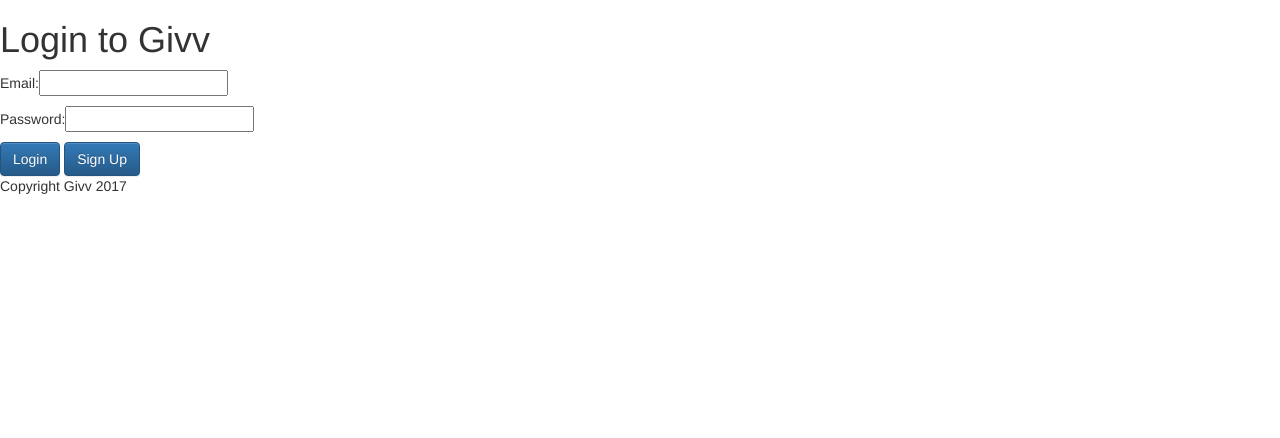
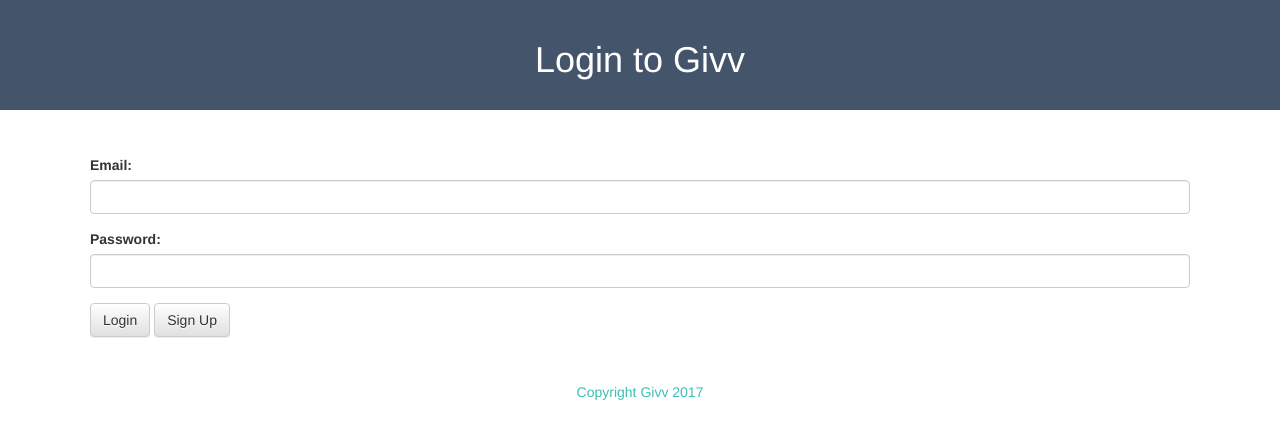
Before and after one commit to beccaht/TeamAvalanche-, a website: page public/index.html in a window 1280 px wide. Drawn offline with nearby package versions, Linux system fonts and the light colour scheme.

Commit message:
link css and html page, update form

```diff
--- a/public/index.html
+++ b/public/index.html
@@ -11,20 +11,39 @@
 	  <!-- Latest compiled and minified JavaScript -->
 	  <!-- <script src="https://maxcdn.bootstrapcdn.com/bootstrap/3.3.7/js/bootstrap.min.js" integrity="sha384-Tc5IQib027qvyjSMfHjOMaLkfuWVxZxUPnCJA7l2mCWNIpG9mGCD8wGNIcPD7Txa" crossorigin="anonymous"></script> -->
 
-	  <title>Login to Givv</title>
+    <link rel="stylesheet" href="style.css">
+
+    <script>
+        function goToSignUp()
+        {
+            window.location.href = "#";
+        }
+    </script>
+
+    <title>Login to Givv</title>
 </head>
 
 <body>
+<header>
+    <h1>Login to Givv</h1>
+</header>
 
-<h1>Login to Givv</h1>
 
-	<div id="main-content">
-		<form>
-			<p>Email:<input type = "text" name = "eMail" id = "email" class = "inputSignUp"></p>
-			<p>Password:<input type = "text" name = "password" id = "password" class = "inputSignUp"></p>
-            <input class = "btn btn-primary" type=button id = "loginButton" onClick="processForm()" value='Login'>
-            <input class = "btn btn-primary" type=button id = "signUpButton" onClick="goToSignup()" value='Sign Up'>
-        </form>
+	<div id="main-content" class="content">
+		<form class="formWrapper">
+            <div class="form-group">
+                <label for="email">Email:</label>
+                <input type="email" class="form-control" id="email">
+            </div>
+            <div class="form-group">
+                <label for="pwd">Password:</label>
+                <input type="password" class="form-control" id="pwd">
+            </div>
+
+            <button type="submit" class="btn btn-default" id="loginButton" onCLick="processForm()">Login</button>
+            <button type="submit" class="btn btn-default" id="signUpButton" onClick="goToSignUp()">Sign Up</button>
+
+		</form>
 	</div>
 
 <footer>
```
